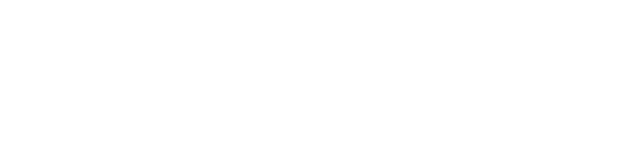
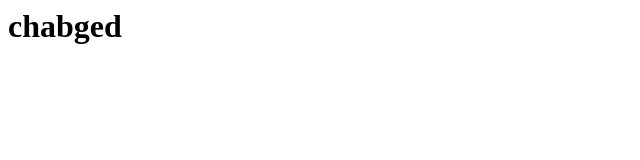
Before and after one commit to staten-island-tech/css-blogpost-project-Mohamedh1234, a plain HTML site: page index.html in a window 1280 px wide. Shown: the whole page, without its empty margins (0-640 px from the left). Drawn offline with Linux system fonts and the light colour scheme.

Commit message:
dfsdfgsdfg

```diff
--- a/index.html
+++ b/index.html
@@ -6,6 +6,6 @@
     <title>Document</title>
 </head>
 <body>
-
+    <h1>chabged</h1>
 </body>
 </html>
```
